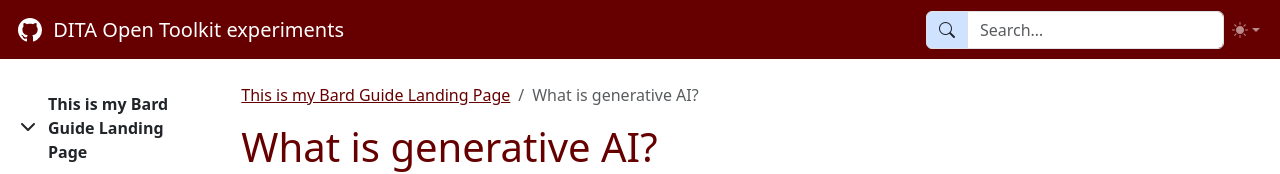
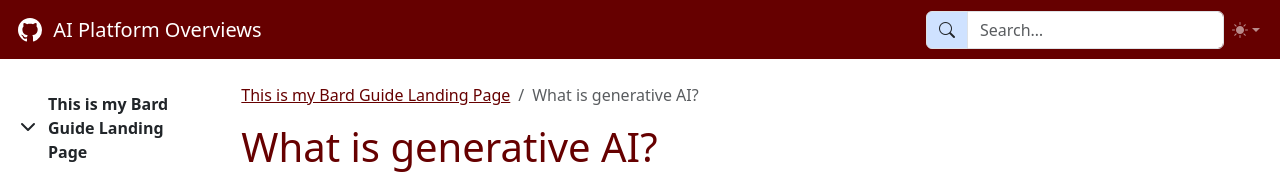
Before and after one commit to RebekkaLea/template-test, a plain HTML site: page bard_concept_generative-ai.html in a window 1280 px wide. Shown: the top 174 px of the page. Drawn offline with nearby package versions, Linux system fonts and the light colour scheme.

Commit message:
Deploying to gh-pages from  @ cd436a08b2e4331dfe1b4172c3276b5acba70754 🚀

```diff
--- a/bard_concept_generative-ai.html
+++ b/bard_concept_generative-ai.html
@@ -21,7 +21,7 @@
         <path d="M6 0a.5.5 0 0 1 .5.5V3h3V.5a.5.5 0 0 1 1 0V3h1a.5.5 0 0 1 .5.5v3A3.5 3.5 0 0 1 8.5 10c-.002.434-.01.845-.04 1.22-.041.514-.126 1.003-.317 1.424a2.083 2.083 0 0 1-.97 1.028C6.725 13.9 6.169 14 5.5 14c-.998 0-1.61.33-1.974.718A1.922 1.922 0 0 0 3 16H2c0-.616.232-1.367.797-1.968C3.374 13.42 4.261 13 5.5 13c.581 0 .962-.088 1.218-.219.241-.123.4-.3.514-.55.121-.266.193-.621.23-1.09.027-.34.035-.718.037-1.141A3.5 3.5 0 0 1 4 6.5v-3a.5.5 0 0 1 .5-.5h1V.5A.5.5 0 0 1 6 0zM5 4v2.5A2.5 2.5 0 0 0 7.5 9h1A2.5 2.5 0 0 0 11 6.5V4H5z"></path>
       </svg>
       -->
-        <span class="align-middle">DITA Open Toolkit experiments</span>
+        <span class="align-middle">AI Platform Overviews</span>
     </a>
     <button class="navbar-toggler py-2 px-2" type="button" data-bs-toggle="collapse" data-bs-target="#navbarSupportedContent" aria-controls="navbarSupportedContent" aria-expanded="false" aria-label="Toggle navigation">
       <i class="bi bi-three-dots"></i>
```
Also changed, not shown: bard_concept_what-is-bard.html (+1 -1 lines), bard_reference.html (+1 -1 lines), bard_task.html (+1 -1 lines), index.html (+1 -1 lines).
